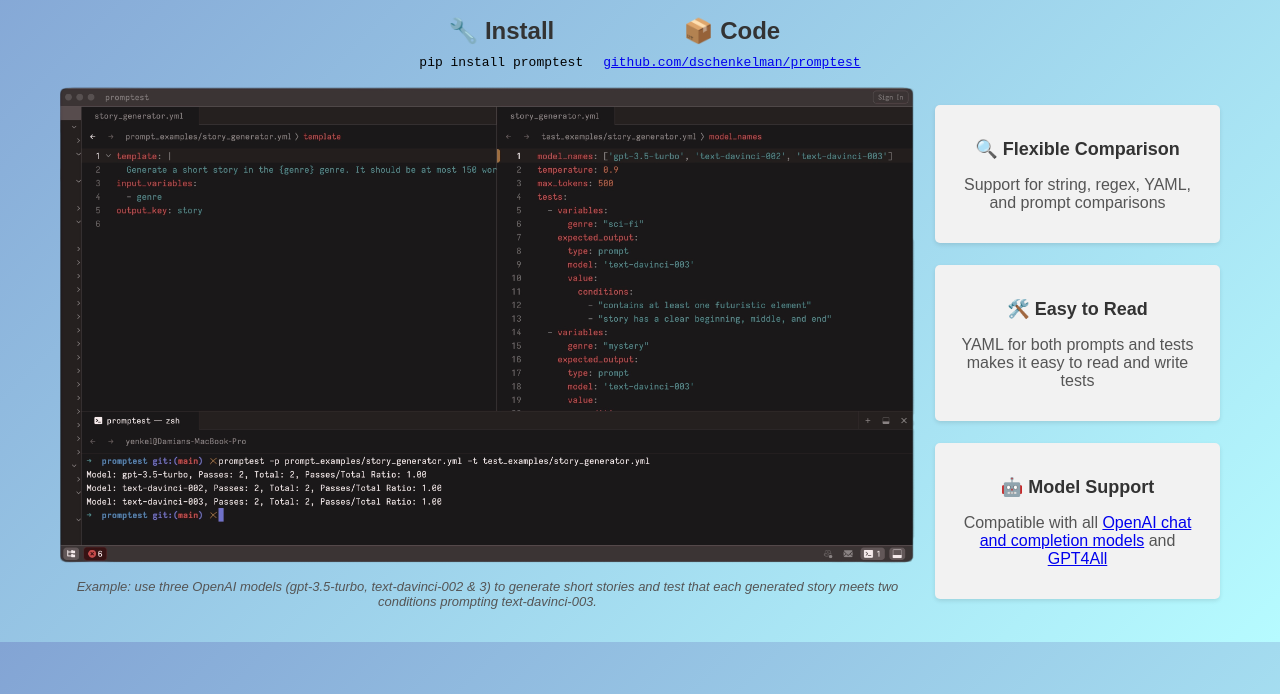
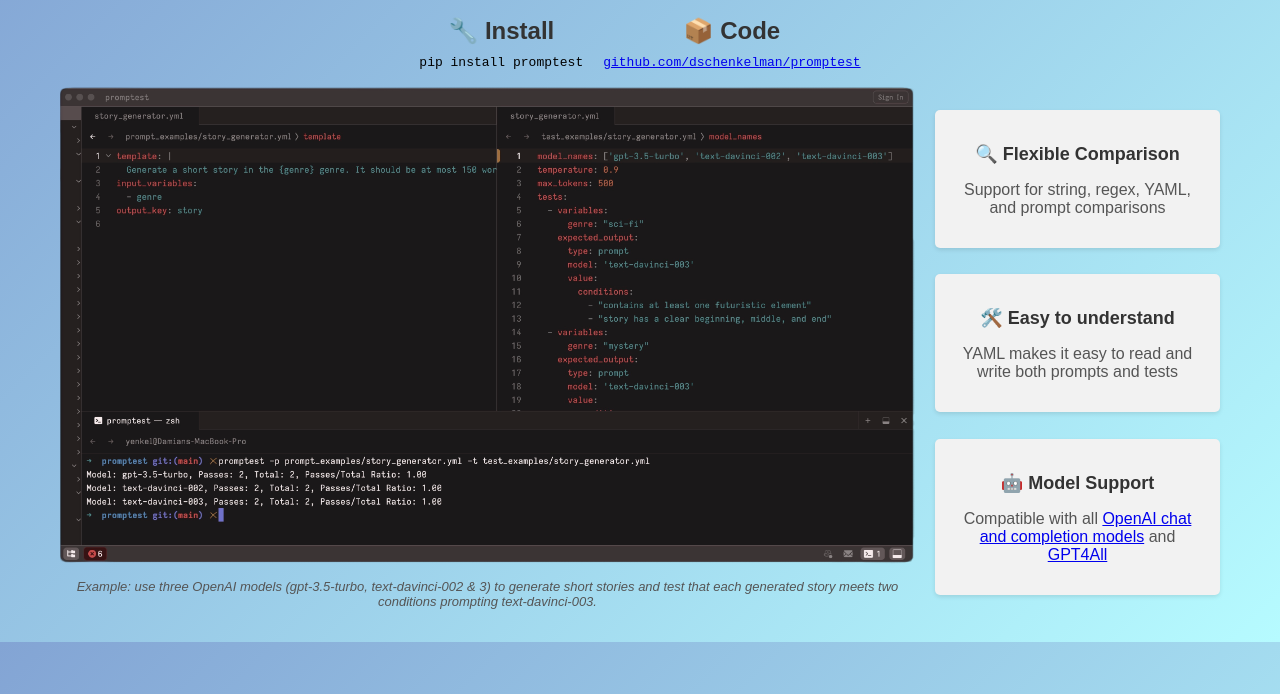
Before and after one commit to dschenkelman/promptest-site, a plain HTML site: page index.html in a window 1280 px wide. Shown: the part 106-800 px from the top of the page. Drawn offline with Linux system fonts and the light colour scheme.

Commit message:
updated value prop

```diff
--- a/index.html
+++ b/index.html
@@ -65,8 +65,8 @@
                     <p>Support for string, regex, YAML, and prompt comparisons</p>
                 </div>
                 <div class="feature">
-                    <h3>🛠️ Easy to Read</h3>
-                    <p>YAML for both prompts and tests makes it easy to read and write tests</p>
+                    <h3>🛠️ Easy to understand</h3>
+                    <p>YAML makes it easy to read and write both prompts and tests</p>
                 </div>
                 <div class="feature">
                     <h3>🤖 Model Support</h3>
```
